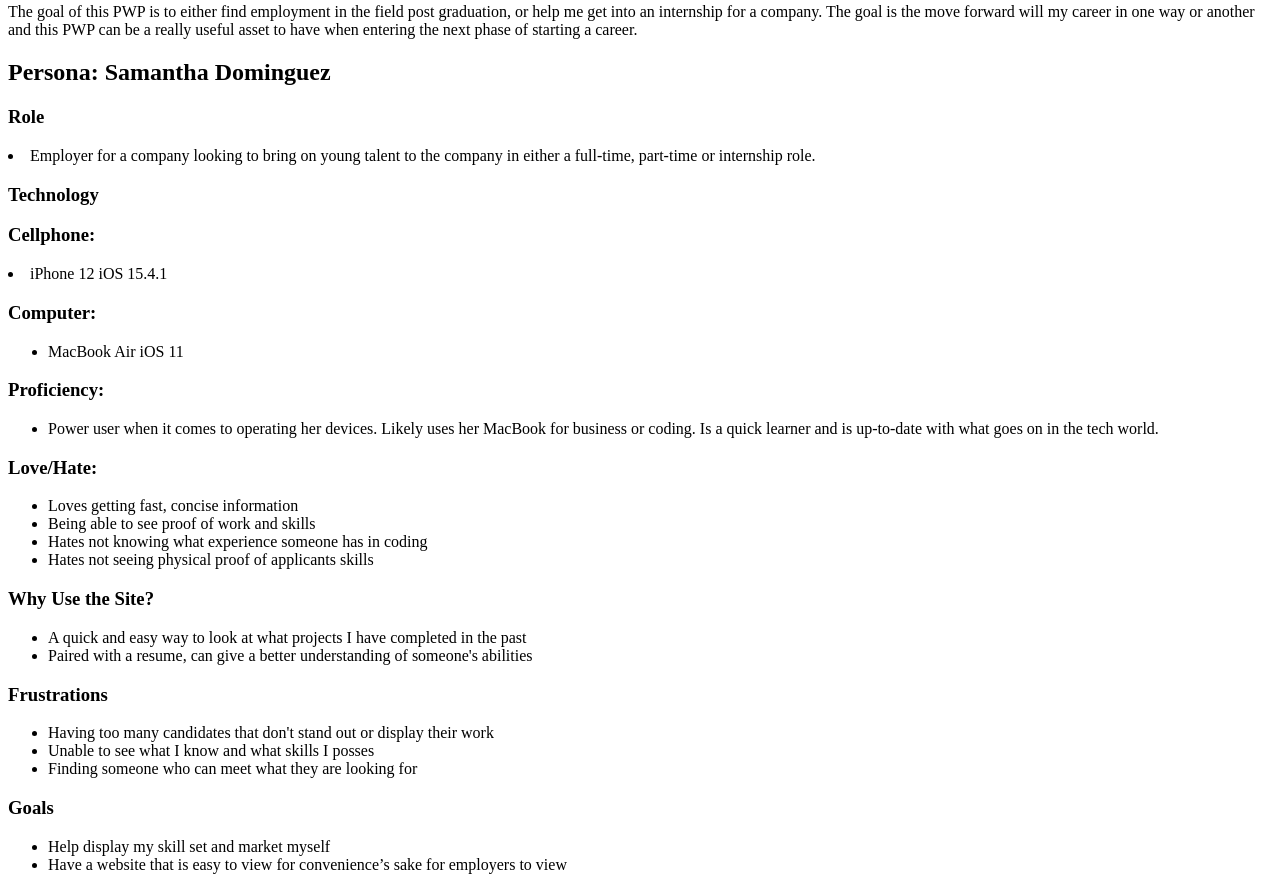
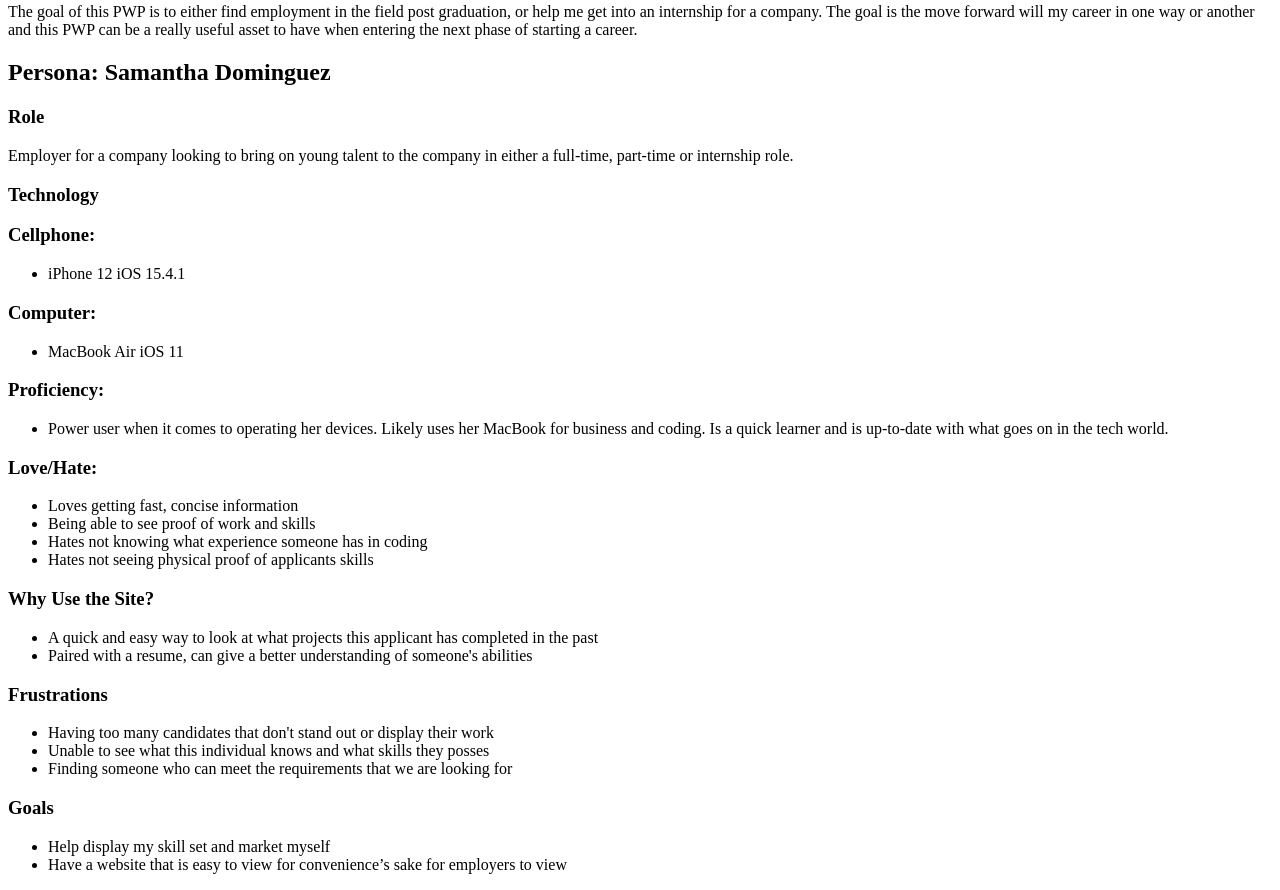
Before and after one commit to Tyler-Quintana/pwp-portfolio-tyler-quintana, a plain HTML site: page public_html/documentation/milestone-1.html in a window 1280 px wide. Shown: the part 329-1219 px from the top of the page. Drawn offline with Linux system fonts and the light colour scheme.

Commit message:
Made some changes

```diff
--- a/public_html/documentation/milestone-1.html
+++ b/public_html/documentation/milestone-1.html
@@ -29,13 +29,15 @@
 <h2>Persona: Samantha Dominguez</h2>
 
 <h3>Role</h3>
-<li>Employer for a company looking to bring on young talent to the company in either a full-time, part-time
-    or internship role.</li>
+<p>Employer for a company looking to bring on young talent to the company in either a full-time, part-time
+    or internship role.</p>
 
 <h3>Technology</h3>
 
 <h3>Cellphone:</h3>
+<ul>
 <li>iPhone 12 iOS 15.4.1</li>
+</ul>
 
 <h3>Computer:</h3>
 <ul>
@@ -44,7 +46,7 @@
 
 <h3>Proficiency:</h3>
 <ul>
-<li>Power user when it comes to operating her devices. Likely uses her MacBook for business or coding. Is a quick
+<li>Power user when it comes to operating her devices. Likely uses her MacBook for business and coding. Is a quick
     learner and is up-to-date with what goes on in the tech world.</li>
 </ul>
 
@@ -58,15 +60,15 @@
 
 <h3>Why Use the Site?</h3>
 <ul>
-<li>A quick and easy way to look at what projects I have completed in the past</li>
+<li>A quick and easy way to look at what projects this applicant has completed in the past</li>
 <li>Paired with a resume, can give a better understanding of someone's abilities</li>
 </ul>
 
 <h3>Frustrations</h3>
 <ul>
 <li>Having too many candidates that don't stand out or display their work</li>
-<li>Unable to see what I know and what skills I posses</li>
-<li>Finding someone who can meet what they are looking for</li>
+<li>Unable to see what this individual knows and what skills they posses</li>
+<li>Finding someone who can meet the requirements that we are looking for</li>
 </ul>
 
 <h3>Goals</h3>
```
Also changed, not shown: 1 other file.
